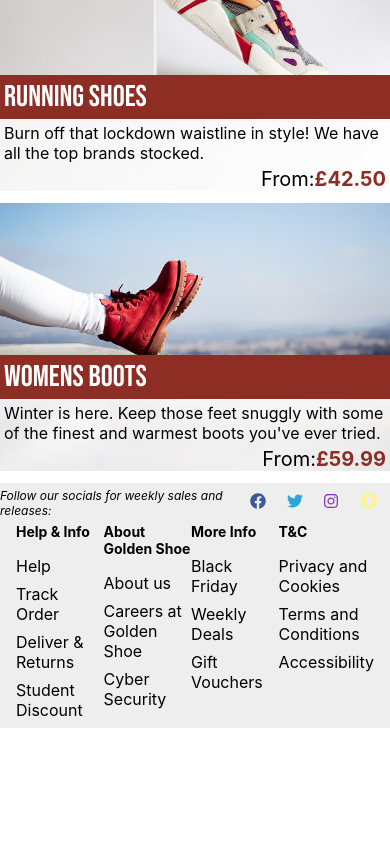
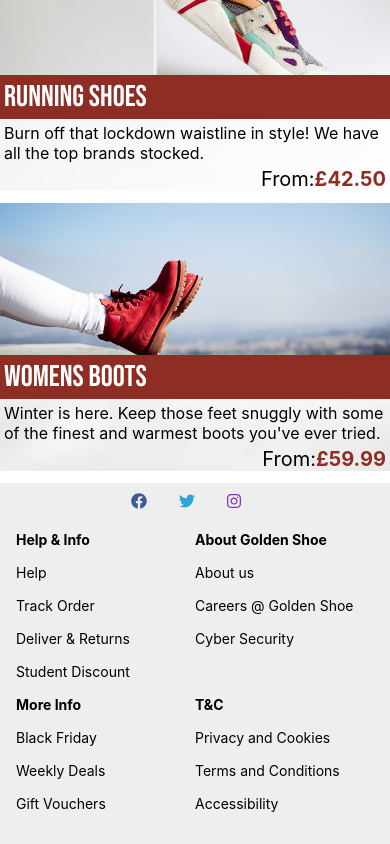
Before and after one commit to patchinator/golden_shoe, a Next.js app: page / in a window 390 px wide. Shown: the part 1163-2007 px from the top of the page. Before the commit the page ends 1891 px from the top, so only its background shows below. Built offline with nearby package versions, Linux system fonts and the light colour scheme; a web font is replaced by a local one.

Commit message:
added media queries for Footer component

```diff
--- a/components/Footer/Footer.js
+++ b/components/Footer/Footer.js
@@ -4,7 +4,6 @@ import {
   faFacebook,
   faTwitter,
   faInstagram,
-  faSnapchat,
 } from "@fortawesome/free-brands-svg-icons";
 
 const Footer = () => {
@@ -23,9 +22,6 @@ const Footer = () => {
         <div className={style.media_icon_instagram}>
           <FontAwesomeIcon icon={faInstagram} />
         </div>
-        <div className={style.media_icon_snapchat}>
-          <FontAwesomeIcon icon={faSnapchat} />
-        </div>
       </div>
       <div className={style.column_wrapper}>
         <div className={style.columns}>
@@ -38,7 +34,7 @@ const Footer = () => {
         <div className={style.columns}>
           <div className={style.column_header}>About Golden Shoe</div>
           <div className={style.link}>About us</div>
-          <div className={style.link}>Careers at Golden Shoe</div>
+          <div className={style.link}>Careers @ Golden Shoe</div>
           <div className={style.link}>Cyber Security</div>
         </div>
         <div className={style.columns}>
--- a/components/Footer/Footer.module.scss
+++ b/components/Footer/Footer.module.scss
@@ -1,6 +1,9 @@
 @import "../../styles/colors.scss";
+@import "../../styles/media.scss";
+
 .footer {
   background: $color_footer;
+  padding-bottom: 1rem;
 
   .social_media {
     background: $color_footer;
@@ -11,15 +14,23 @@
     .social_media_text {
       font-style: italic;
       font-size: 12px;
+
+      @media screen and (max-width: $phone) {
+        display: none;
+      }
     }
 
     .media_icon_facebook,
     .media_icon_twitter,
-    .media_icon_instagram,
-    .media_icon_snapchat {
+    .media_icon_instagram {
       width: 1.5rem;
       height: 1.5rem;
       margin: 0.5rem;
+
+      @media screen and (max-width: $phone) {
+        width: 2rem;
+        height: 2rem;
+      }
     }
 
     .media_icon_facebook {
@@ -33,16 +44,16 @@
     .media_icon_twitter {
       color: rgb(43, 165, 218);
     }
-
-    .media_icon_snapchat {
-      color: rgb(255, 244, 126);
-    }
   }
 
   .column_wrapper {
     display: grid;
     margin: 0 1rem 0 1rem;
     grid-template-columns: 1fr 1fr 1fr 1fr;
+
+    @media screen and (max-width: $phone) {
+      grid-template-columns: 1fr 1fr;
+    }
 
     .column_header {
       font-size: 14px;
@@ -52,6 +63,13 @@
 
     .link {
       margin-bottom: 0.5rem;
+      font-size: 12px;
+      cursor: pointer;
+
+      @media screen and (max-width: $phone) {
+        font-size: 14px;
+        margin-bottom: 1rem;
+      }
     }
   }
 }
```
